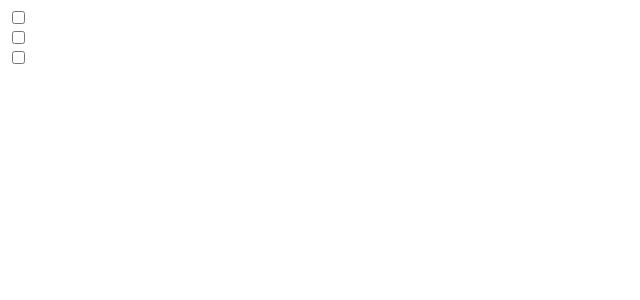
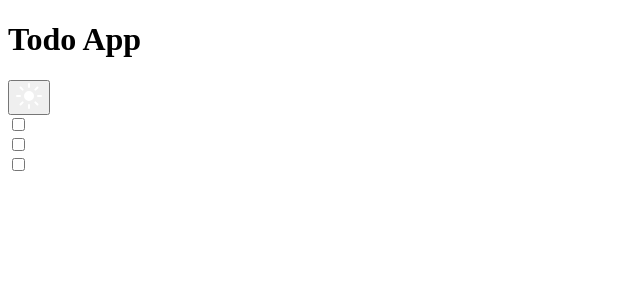
Before and after one commit to Yellow-May/React_Redux_Todo_App_With_Theme_Changer, a React (Create React App) app: page / in a window 1280 px wide. Shown: the top 300 px of the page, without its empty margins (0-640 px from the left). Built offline with nearby package versions, Linux system fonts and the light colour scheme.

Commit message:
- Elements structure added - Redux theme state pulled using useAppSelector - Redux dispatcher also pulled using useAppDispatcher - theme state used to toggle the button icon - dispatch used to call the toggleTheme function to update the Redux theme state

```diff
--- a/src/components/Header.tsx
+++ b/src/components/Header.tsx
@@ -1,7 +1,21 @@
 import React from "react";
+import { useAppSelector, useAppDispatch } from "../redux/hooks";
+import { currentTheme, toggleTheme } from "../redux/slices/themeSlice";
+import moonIcon from "../assets/icons/icon-moon.svg";
+import sunIcon from "../assets/icons/icon-sun.svg";
 
 const Header = () => {
-	return <div></div>;
+	const theme = useAppSelector(currentTheme);
+	const dispatch = useAppDispatch();
+
+	return (
+		<header>
+			<h1>Todo App</h1>
+			<button title='switch theme' onClick={() => dispatch(toggleTheme())}>
+				<img src={theme === "dark" ? sunIcon : moonIcon} alt='moon' />
+			</button>
+		</header>
+	);
 };
 
 export default Header;
```
